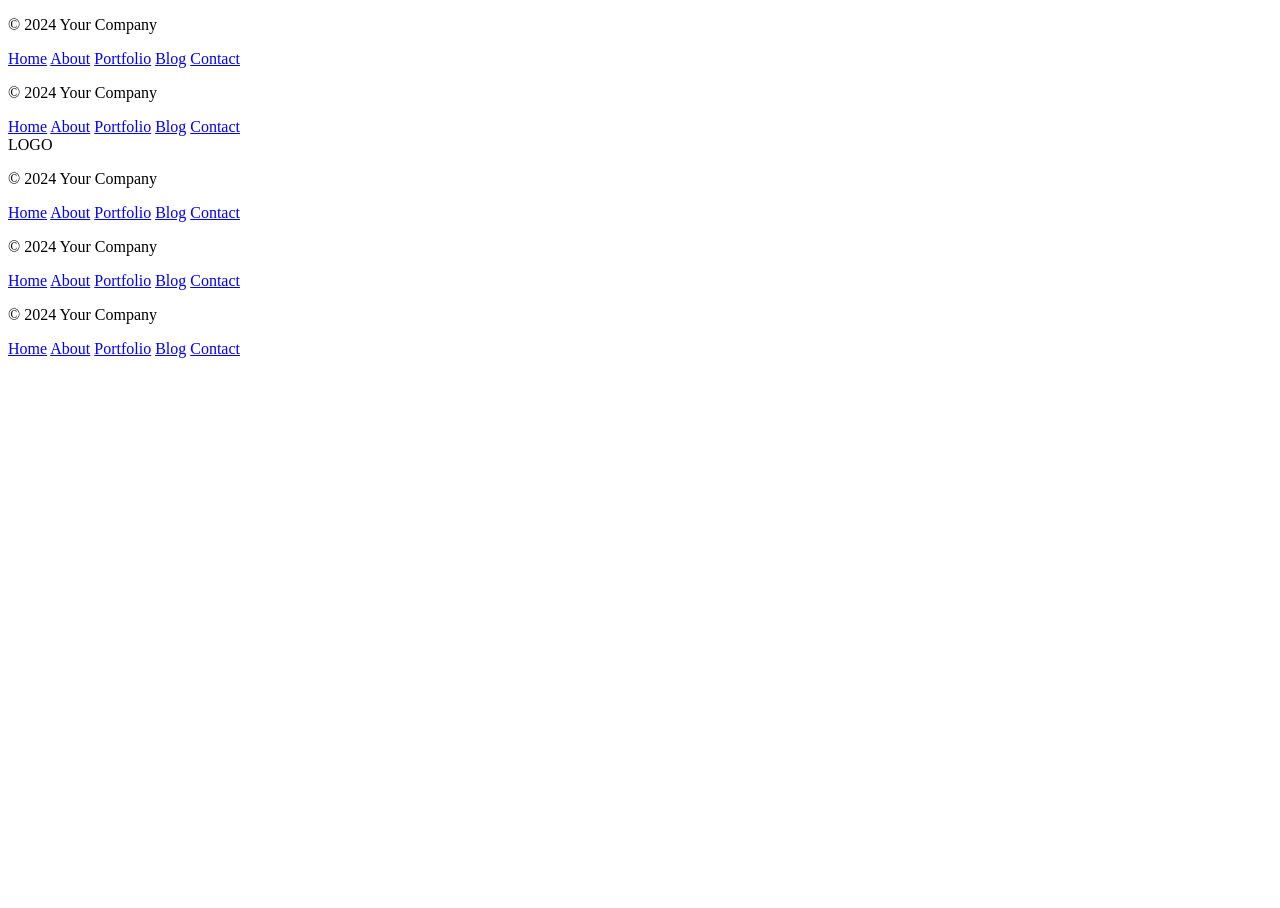
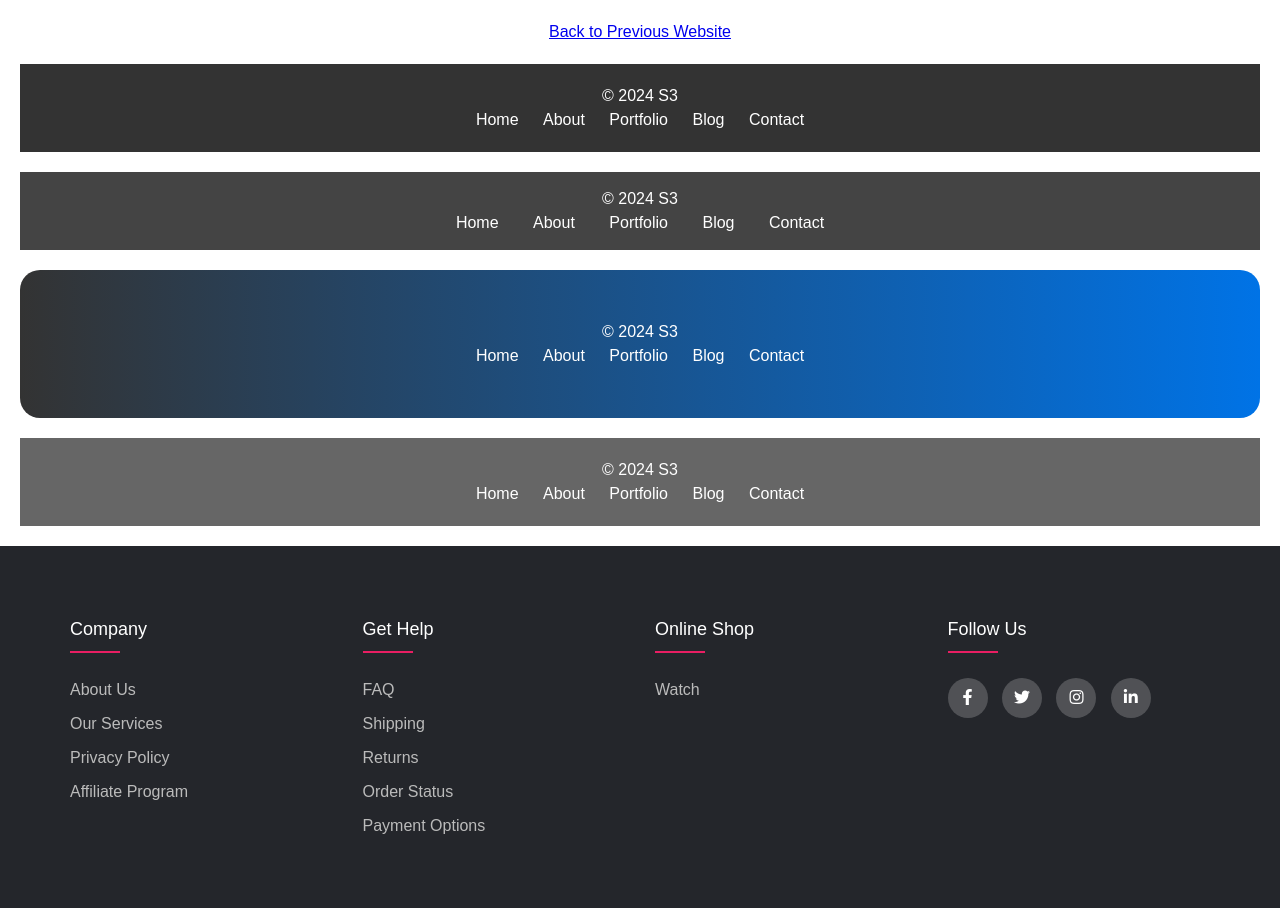
Before and after one commit to randogs/WD-HFS3, a plain HTML site: page pages/page2/index.html in a window 1280 px wide. Before the commit the page ends 800 px from the top, so only its background shows below. Drawn offline with Linux system fonts and the light colour scheme; files that its build step writes are made by us from their sources.

Commit message:
initialize

```diff
--- a/pages/page1/assets/css/style.css
+++ b/pages/page1/assets/css/style.css
@@ -80,8 +80,8 @@ h1, h2, h3, h4, h5, h6{
 }
 
 .header-wrap-one .logo img{
-    width: 120px; /* Add your desired width */
-    height: auto; /* Maintain aspect ratio */
+    width: 120px;
+    height: auto;
 }
 
 .header-wrap-one .navigation, .header-wrap-one .menu-toggle{
@@ -173,8 +173,8 @@ h1, h2, h3, h4, h5, h6{
 }
 
 .header-wrap-three .logo img{
-    width: 120px; /* Add your desired width */
-    height: auto; /* Maintain aspect ratio */
+    width: 120px;
+    height: auto;
 }
 
 .header-wrap-three .icons .fa:first-of-type{
@@ -257,8 +257,8 @@ h1, h2, h3, h4, h5, h6{
 }
 
 .header-wrap-five .logo img{
-    width: 120px; /* Add your desired width */
-    height: auto; /* Maintain aspect ratio */
+    width: 120px;
+    height: auto;
 }
 
 .header-wrap-five .navigation{
@@ -360,3 +360,28 @@ h1, h2, h3, h4, h5, h6{
         float: none;
     }
 }
+
+.header .container {
+    position: relative;
+}
+
+.button-container {
+    position: absolute;
+    top: 100;
+    left: 100px;
+}
+
+.back-button {
+
+    padding: 1.5px 50px;
+    background-color: rgb(100, 70, 70);
+    color: #fff;
+    text-decoration: none;
+    border-radius: 5px;
+    font-size: 16px;
+
+}
+
+.back-button:hover {
+    background-color: rgb(14, 1, 1);
+}
--- a/pages/page2/assets/css/style.css
+++ b/pages/page2/assets/css/style.css
@@ -1,3 +1,4 @@
+
 body {
     margin: 0;
     font-family: Arial, sans-serif;
@@ -11,7 +12,6 @@ body {
     padding: 20px;
 }
 
-/* Footer Design 1 */
 .footer1 {
     background-color: #333;
     color: #fff;
@@ -31,7 +31,6 @@ body {
     color: #ff6347;
 }
 
-/* Footer Design 2 */
 .footer2 {
     background-color: #444;
     color: #fff;
@@ -51,38 +50,13 @@ body {
     color: #1e90ff;
 }
 
-/* Footer Design 3 */
-.footer3 {
-    background-color: #555;
-    color: #fff;
-    padding: 30px;
-    text-align: center;
-    width: 100%;
-}
-
-.footer3 .logo {
-    font-size: 24px;
-    margin-bottom: 15px;
-}
-
-.footer3 a {
-    color: #fff;
-    text-decoration: none;
-    margin: 0 20px;
-    transition: color 0.3s;
-}
-
-.footer3 a:hover {
-    color: #ff4500;
-}
-
-/* Footer Design 4 */
 .footer4 {
     background: linear-gradient(90deg, #333, #0073e6);
     color: #fff;
-    padding: 20px;
+    padding: 50px;
     text-align: center;
     width: 100%;
+    border-radius: 20px;
 }
 
 .footer4 a {
@@ -96,7 +70,6 @@ body {
     color: #00ff7f;
 }
 
-/* Footer Design 5 */
 .footer5 {
     background-color: #666;
     color: #fff;
@@ -130,3 +103,96 @@ body {
     visibility: visible;
     transform: scaleX(1);
 }
+@import url('https://fonts.googleapis.com/css2?family=Poppins:wght@300;400;500;600;700&display=swap');
+body{
+	line-height: 1.5;
+	font-family: 'Poppins', sans-serif;
+}
+*{
+	margin:0;
+	padding:0;
+	box-sizing: border-box;
+}
+.container{
+	max-width: 1170px;
+	margin:auto;
+}
+.row{
+	display: flex;
+	flex-wrap: wrap;
+}
+ul{
+	list-style: none;
+}
+.footer{
+	background-color: #24262b;
+    padding: 70px 0;
+}
+.footer-col{
+   width: 25%;
+   padding: 0 15px;
+}
+.footer-col h4{
+	font-size: 18px;
+	color: #ffffff;
+	text-transform: capitalize;
+	margin-bottom: 35px;
+	font-weight: 500;
+	position: relative;
+}
+.footer-col h4::before{
+	content: '';
+	position: absolute;
+	left:0;
+	bottom: -10px;
+	background-color: #e91e63;
+	height: 2px;
+	box-sizing: border-box;
+	width: 50px;
+}
+.footer-col ul li:not(:last-child){
+	margin-bottom: 10px;
+}
+.footer-col ul li a{
+	font-size: 16px;
+	text-transform: capitalize;
+	color: #ffffff;
+	text-decoration: none;
+	font-weight: 300;
+	color: #bbbbbb;
+	display: block;
+	transition: all 0.3s ease;
+}
+.footer-col ul li a:hover{
+	color: #ffffff;
+	padding-left: 8px;
+}
+.footer-col .social-links a{
+	display: inline-block;
+	height: 40px;
+	width: 40px;
+	background-color: rgba(255,255,255,0.2);
+	margin:0 10px 10px 0;
+	text-align: center;
+	line-height: 40px;
+	border-radius: 50%;
+	color: #ffffff;
+	transition: all 0.5s ease;
+}
+.footer-col .social-links a:hover{
+	color: #24262b;
+	background-color: #ffffff;
+}
+
+/*responsive*/
+@media(max-width: 767px){
+  .footer-col{
+    width: 50%;
+    margin-bottom: 30px;
+}
+}
+@media(max-width: 574px){
+  .footer-col{
+    width: 100%;
+}
+}
--- a/pages/page2/index.html
+++ b/pages/page2/index.html
@@ -4,14 +4,16 @@
     <meta charset="UTF-8">
     <meta http-equiv="X-UA-Compatible" content="IE=edge">
     <meta name="viewport" content="width=device-width, initial-scale=1.0">
-    <link rel="stylesheet" href="styles.css">
     <title>Footer Designs</title>
+    <link rel="stylesheet" href="./assets/css/style.css">
+
 </head>
 <body>
     <div class="footer-container">
-        <!-- Footer Design 1 -->
+        <a href="../../index.html" class="back-button">Back to Previous Website</a>
+
         <footer class="footer1">
-            <p>&copy; 2024 Your Company</p>
+            <p>&copy; 2024 S3</p>
             <a href="#">Home</a>
             <a href="#">About</a>
             <a href="#">Portfolio</a>
@@ -19,9 +21,8 @@
             <a href="#">Contact</a>
         </footer>
 
-        <!-- Footer Design 2 -->
         <footer class="footer2">
-            <p>&copy; 2024 Your Company</p>
+            <p>&copy; 2024 S3</p>
             <a href="#">Home</a>
             <a href="#">About</a>
             <a href="#">Portfolio</a>
@@ -29,10 +30,8 @@
             <a href="#">Contact</a>
         </footer>
 
-        <!-- Footer Design 3 -->
-        <footer class="footer3">
-            <div class="logo">LOGO</div>
-            <p>&copy; 2024 Your Company</p>
+        <footer class="footer4">
+            <p>&copy; 2024 S3</p>
             <a href="#">Home</a>
             <a href="#">About</a>
             <a href="#">Portfolio</a>
@@ -40,19 +39,8 @@
             <a href="#">Contact</a>
         </footer>
 
-        <!-- Footer Design 4 -->
-        <footer class="footer4">
-            <p>&copy; 2024 Your Company</p>
-            <a href="#">Home</a>
-            <a href="#">About</a>
-            <a href="#">Portfolio</a>
-            <a href="#">Blog</a>
-            <a href="#">Contact</a>
-        </footer>
-
-        <!-- Footer Design 5 -->
         <footer class="footer5">
-            <p>&copy; 2024 Your Company</p>
+            <p>&copy; 2024 S3</p>
             <a href="#">Home</a>
             <a href="#">About</a>
             <a href="#">Portfolio</a>
@@ -60,5 +48,53 @@
             <a href="#">Contact</a>
         </footer>
     </div>
+    <title>Footer Design</title>
+    <meta charset="utf-8">
+    <meta name="viewport" content="width=device-width, initial-scale=1">
+    <link rel="stylesheet" href="css/style.css">
+    <link rel="stylesheet" type="text/css" href="https://cdnjs.cloudflare.com/ajax/libs/font-awesome/5.15.1/css/all.min.css">
+  </head>
+  <body>
+
+    <footer class="footer">
+         <div class="container">
+             <div class="row">
+                 <div class="footer-col">
+                     <h4>company</h4>
+                     <ul>
+                         <li><a href="#">about us</a></li>
+                         <li><a href="#">our services</a></li>
+                         <li><a href="#">privacy policy</a></li>
+                         <li><a href="#">affiliate program</a></li>
+                     </ul>
+                 </div>
+                 <div class="footer-col">
+                     <h4>get help</h4>
+                     <ul>
+                         <li><a href="#">FAQ</a></li>
+                         <li><a href="#">shipping</a></li>
+                         <li><a href="#">returns</a></li>
+                         <li><a href="#">order status</a></li>
+                         <li><a href="#">payment options</a></li>
+                     </ul>
+                 </div>
+                 <div class="footer-col">
+                     <h4>online shop</h4>
+                     <ul>
+                         <li><a href="#">watch</a></li>
+                     </ul>
+                 </div>
+                 <div class="footer-col">
+                     <h4>follow us</h4>
+                     <div class="social-links">
+                         <a href="#"><i class="fab fa-facebook-f"></i></a>
+                         <a href="#"><i class="fab fa-twitter"></i></a>
+                         <a href="#"><i class="fab fa-instagram"></i></a>
+                         <a href="#"><i class="fab fa-linkedin-in"></i></a>
+                     </div>
+                 </div>
+             </div>
+         </div>
+    </footer>
 </body>
 </html>
```
Also changed, not shown: index.html (+2 -2 lines), pages/page1/assets/js/scripts.js (+8 -8 lines), pages/page1/index.html (+23 -13 lines).
